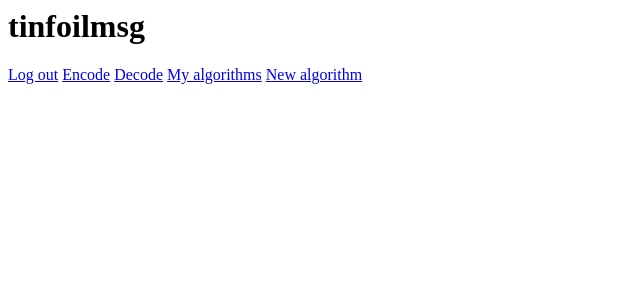
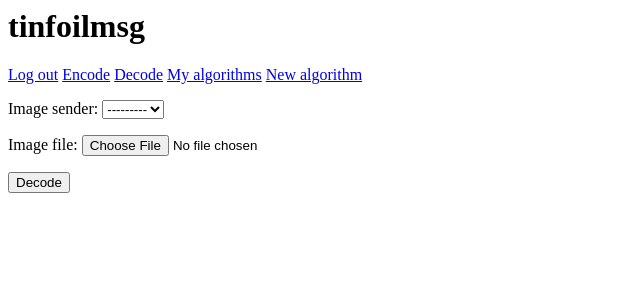
Before and after one commit to Asgavar/tinfoilmsg, a Django app: page /decode/ in a window 1280 px wide. Shown: the top 300 px of the page, without its empty margins (0-640 px from the left). Run offline with Django 3.2, Linux system fonts and the light colour scheme; the visitor is signed in with stand-in values (Sample User, id 1); data that the repository does not hold is empty.

Commit message:
Add image decoding

```diff
--- a/src/codec/forms.py
+++ b/src/codec/forms.py
@@ -29,4 +29,9 @@ class EncodeForm(forms.Form):
 
 
 class DecodeForm(forms.Form):
-    pass
+    image_sender = forms.ModelChoiceField(User.objects.none())
+    image_file = forms.FileField()
+
+    def __init__(self, possible_senders, *args, **kwargs):
+        super().__init__(*args, **kwargs)
+        self.fields['image_sender'].queryset = possible_senders
--- a/src/codec/templates/decode.html
+++ b/src/codec/templates/decode.html
@@ -1,2 +1,6 @@
 {% include "base.html" %}
-{{ form.as_p }}
+<form action="/decode/results/" method="post" enctype="multipart/form-data">
+    {% csrf_token %}
+    {{ form.as_p }}
+    <input type="submit" value="Decode" />
+</form>
--- a/src/codec/templates/decode_results.html
+++ b/src/codec/templates/decode_results.html
@@ -1 +1,2 @@
-<decode results>
+{% include "base.html" %}
+<p id="decoded">{{ message }}</p>
--- a/src/codec/views.py
+++ b/src/codec/views.py
@@ -12,6 +12,8 @@ from .forms import DecodeForm
 from .forms import EncodeForm
 from .models import Algorithm
 
+from PIL import Image
+
 from tinfoilmsg import settings
 
 import libstegan
@@ -19,6 +21,10 @@ import libstegan
 
 @login_required
 def encode(request):
+    """
+    Displays EncodeForm and delivers it the queryset with receivers
+    available to currently logged user.
+    """
     where_user_is_sender = Algorithm.objects.filter(sender=request.user)
     receiver_ids = [algo.receiver.id for algo in where_user_is_sender]
     available_rec = User.objects.filter(id__in=receiver_ids)
@@ -27,13 +33,20 @@ def encode(request):
 
 @login_required
 def decode(request):
-    return render(request, 'decode.html', {'form': DecodeForm()})
+    """
+    See: encode(request)
+    """
+    where_user_is_receiver = Algorithm.objects.filter(receiver=request.user)
+    sender_ids = [algo.sender.id for algo in where_user_is_receiver]
+    available_sen = User.objects.filter(id__in=sender_ids)
+    return render(request, 'decode.html', {'form': DecodeForm(available_sen)})
 
 
 @login_required
 def my_algorithms(request):
     """
-    Displays a list made of algorithms in which the user is involved.
+    Displays a list made of algorithms in which the user is involved, e.g. is
+    a sender or a receiver.
     """
     current_user = request.user
     to_show_list = Algorithm.objects.filter(
@@ -45,8 +58,7 @@ def my_algorithms(request):
 @login_required
 def algorithm_configuration(request):
     """
-    Displays and receives a form which creates or modifies an algorithm,
-    depending on whether the algorithm_id was passed in or not.
+    Displays and receives a form which creates a new algorithm.
     """
     if request.method == 'POST':
         form = AlgorithmForm(request.POST)
@@ -63,6 +75,10 @@ def algorithm_configuration(request):
 
 @login_required
 def algorithm_delete(request, algo_id):
+    """
+    Displays a form prompting for confirmation and deletes the given
+    algorithm if the user agrees to do so.
+    """
     if request.method == 'POST':
         if 'yesiam' in request.POST:
             Algorithm.objects.get(id=algo_id).delete()
@@ -73,17 +89,13 @@ def algorithm_delete(request, algo_id):
 
 @login_required
 def encode_results(request):
+    """
+    Displays an image with a message encoded in it.
+    """
     if request.method == 'POST':
         message = request.POST['message_text']
         receiver = request.POST['message_receiver']
-        algo_query = Q(sender=request.user) & Q(receiver=receiver)
-        algorithm = Algorithm.objects.get(algo_query)
-        libstegan_conf = {
-            'red': algorithm.red,
-            'green': algorithm.green,
-            'blue': algorithm.blue,
-            'frequency': algorithm.frequency
-        }
+        libstegan_conf = _get_libstegan_conf(request.user, receiver)
         generated_image = libstegan.encode(libstegan_conf, message)
         # 13 randomly choiced letters form a file name
         filename = settings.TINFOILMSG_TMP_DIR
@@ -97,4 +109,26 @@ def encode_results(request):
 
 @login_required
 def decode_results(request):
-    pass
+    """
+    Displays a message that was hidden in a file.
+    """
+    image_sender = request.POST['image_sender']
+    image_file = Image.open(request.FILES['image_file'])
+    libstegan_conf = _get_libstegan_conf(image_sender, request.user)
+    decoded_message = libstegan.decode(libstegan_conf, image_file)
+    return render(request, 'decode_results.html', {'message': decoded_message})
+
+
+def _get_libstegan_conf(sender, receiver):
+    """
+    Finds a matching algorithm and returns its settings.
+    """
+    algo_query = Q(sender=sender) & Q(receiver=receiver)
+    algorithm = Algorithm.objects.get(algo_query)
+    libstegan_conf = {
+        'red': algorithm.red,
+        'green': algorithm.green,
+        'blue': algorithm.blue,
+        'frequency': algorithm.frequency
+    }
+    return libstegan_conf
```
